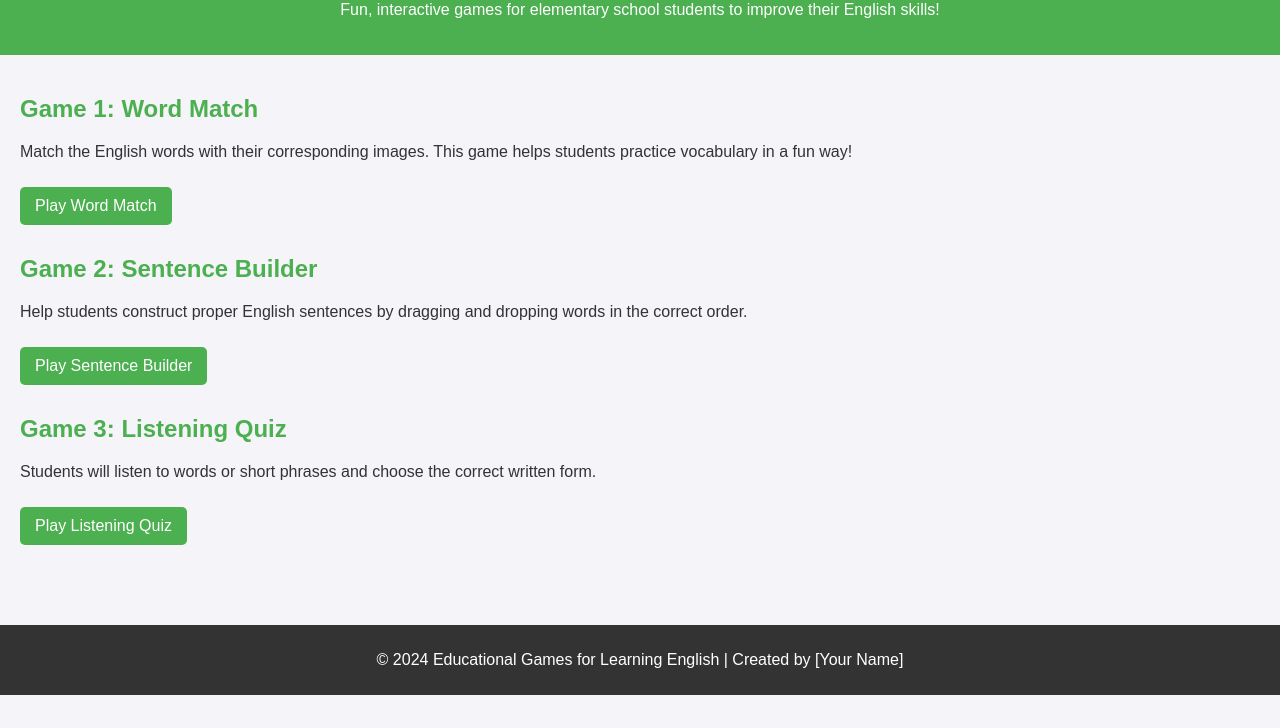
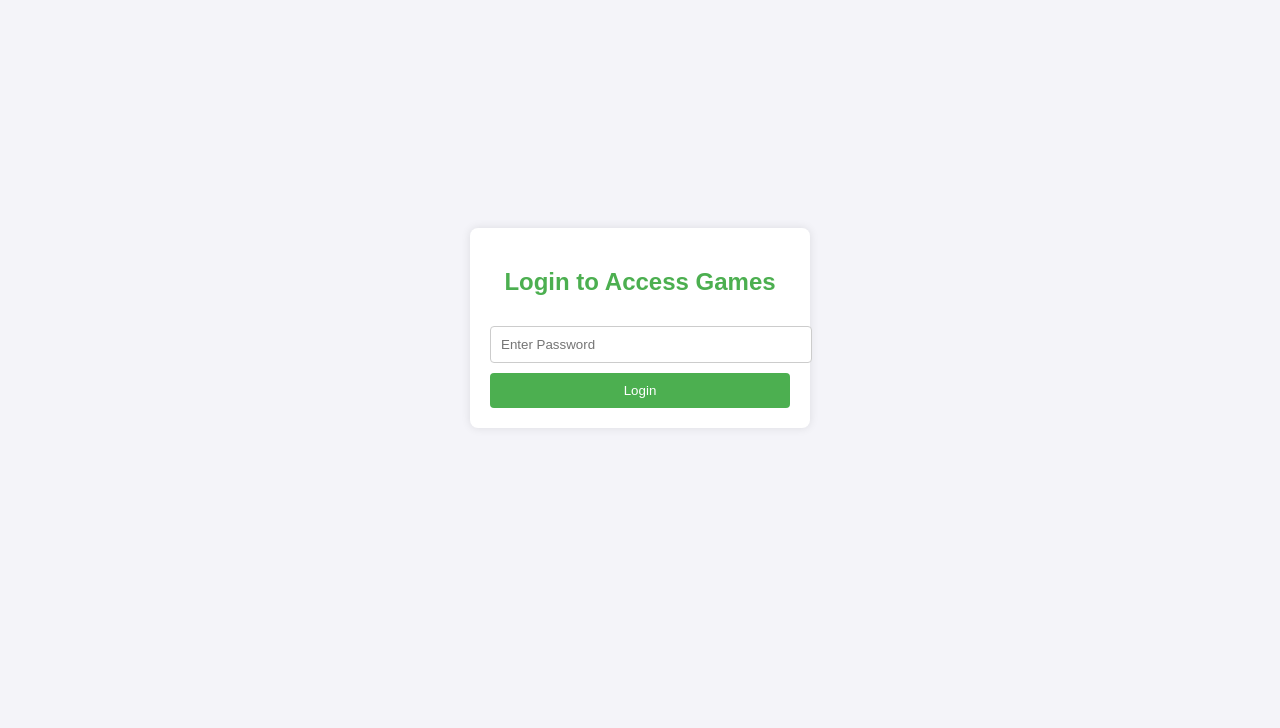
Before and after one commit to softxai/learning-games, a plain HTML site: page index.html in a window 1280 px wide. Shown: the part 72-800 px from the top of the page. Drawn offline with Linux system fonts and the light colour scheme.

Commit message:
add login

```diff
--- a/index.html
+++ b/index.html
@@ -3,105 +3,111 @@
 <head>
     <meta charset="UTF-8">
     <meta name="viewport" content="width=device-width, initial-scale=1.0">
-    <meta http-equiv="X-UA-Compatible" content="IE=edge">
-    <title>Educational Games for Learning English</title>
+    <title>Login Page - Educational Games</title>
     <style>
         body {
             font-family: Arial, sans-serif;
+            background-color: #f4f4f9;
+            color: #333;
             margin: 0;
             padding: 0;
-            background-color: #f4f4f9;
-            color: #333;
+            display: flex;
+            justify-content: center;
+            align-items: center;
+            height: 100vh;
         }
 
-        header {
-            background-color: #4CAF50;
-            color: white;
+        .login-container {
+            background-color: white;
             padding: 20px;
+            border-radius: 8px;
+            box-shadow: 0px 0px 10px rgba(0, 0, 0, 0.1);
+            width: 300px;
             text-align: center;
         }
 
-        h1 {
-            margin: 0;
-        }
-
-        main {
-            padding: 20px;
-        }
-
-        .game-section {
-            margin-bottom: 30px;
-        }
-
-        .game-section h2 {
+        .login-container h2 {
+            margin-bottom: 20px;
             color: #4CAF50;
         }
 
-        .game-link {
-            display: inline-block;
-            padding: 10px 15px;
-            margin-top: 10px;
+        .login-container input[type="password"] {
+            width: 100%;
+            padding: 10px;
+            margin: 10px 0;
+            border: 1px solid #ccc;
+            border-radius: 4px;
+        }
+
+        .login-container input[type="submit"] {
             background-color: #4CAF50;
             color: white;
-            text-decoration: none;
-            border-radius: 5px;
-            transition: background-color 0.3s ease;
+            padding: 10px;
+            border: none;
+            border-radius: 4px;
+            cursor: pointer;
+            width: 100%;
         }
 
-        .game-link:hover {
+        .login-container input[type="submit"]:hover {
             background-color: #45a049;
         }
 
-        footer {
-            background-color: #333;
-            color: white;
-            text-align: center;
-            padding: 10px 0;
-            margin-top: 30px;
+        .error-message {
+            color: red;
+            display: none;
+            margin-top: 10px;
         }
 
-        @media (max-width: 768px) {
-            header, main, footer {
-                padding: 15px;
-            }
+        .success-message {
+            display: none;
+            color: green;
+            margin-top: 10px;
+        }
 
-            .game-link {
-                width: 100%;
-                text-align: center;
-            }
+        .content {
+            display: none;
+            margin-top: 20px;
         }
     </style>
 </head>
 <body>
 
-    <header>
-        <h1>Educational Games for Learning English</h1>
-        <p>Fun, interactive games for elementary school students to improve their English skills!</p>
-    </header>
+    <div class="login-container" id="login-container">
+        <h2>Login to Access Games</h2>
+        <form id="login-form">
+            <input type="password" id="password" placeholder="Enter Password" required>
+            <input type="submit" value="Login">
+        </form>
+        <div class="error-message" id="error-message">Incorrect password. Please try again.</div>
+    </div>
 
-    <main>
-        <section class="game-section">
-            <h2>Game 1: Word Match</h2>
-            <p>Match the English words with their corresponding images. This game helps students practice vocabulary in a fun way!</p>
-            <a href="game1.html" class="game-link">Play Word Match</a>
-        </section>
+    <div class="content" id="content">
+        <h2>Welcome to Educational Games!</h2>
+        <p>You have successfully logged in. Access the games below:</p>
+        <a href="game1.html">Game 1: Word Match</a><br>
+        <a href="game2.html">Game 2: Sentence Builder</a><br>
+        <a href="game3.html">Game 3: Listening Quiz</a>
+    </div>
 
-        <section class="game-section">
-            <h2>Game 2: Sentence Builder</h2>
-            <p>Help students construct proper English sentences by dragging and dropping words in the correct order.</p>
-            <a href="game2.html" class="game-link">Play Sentence Builder</a>
-        </section>
+    <script>
+        const correctPassword = "educate123";  // Set your desired password here
 
-        <section class="game-section">
-            <h2>Game 3: Listening Quiz</h2>
-            <p>Students will listen to words or short phrases and choose the correct written form.</p>
-            <a href="game3.html" class="game-link">Play Listening Quiz</a>
-        </section>
-    </main>
+        document.getElementById('login-form').addEventListener('submit', function(event) {
+            event.preventDefault();
+            const enteredPassword = document.getElementById('password').value;
+            const errorMessage = document.getElementById('error-message');
+            const loginContainer = document.getElementById('login-container');
+            const content = document.getElementById('content');
 
-    <footer>
-        <p>&copy; 2024 Educational Games for Learning English | Created by [Your Name]</p>
-    </footer>
+            if (enteredPassword === correctPassword) {
+                loginContainer.style.display = 'none';
+                content.style.display = 'block';
+            } else {
+                errorMessage.style.display = 'block';
+            }
+        });
+    </script>
 
 </body>
 </html>
```
